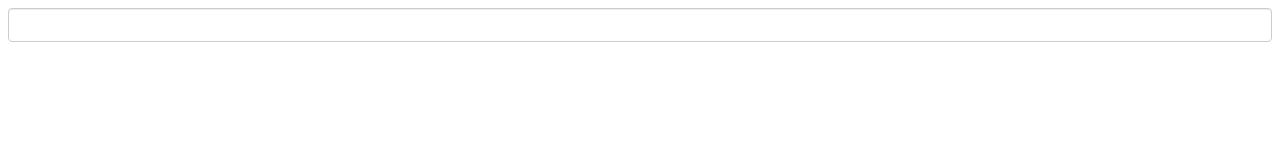
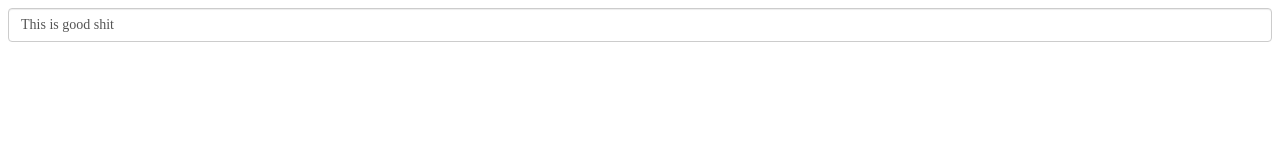
Before and after one commit to prrashi/tagBox, a plain HTML site: page examples/index.html in a window 1280 px wide. Drawn offline with Linux system fonts and the light colour scheme.

Commit message:
Added Default text in textarea

```diff
--- a/examples/index.html
+++ b/examples/index.html
@@ -5,7 +5,7 @@
   </head>
 	<body>
 
-    <textarea id="tag-box1"></textarea>
+    <textarea id="tag-box1">This is good shit</textarea>
 
 		<script type="text/javascript" src="../lib/jquery-2.1.1.min.js"></script>
 		<script type="text/javascript" src="../src/jquery.tagbox.js"></script>
```
